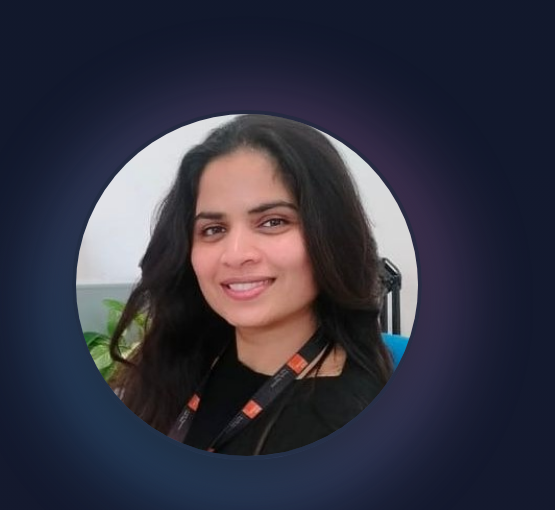
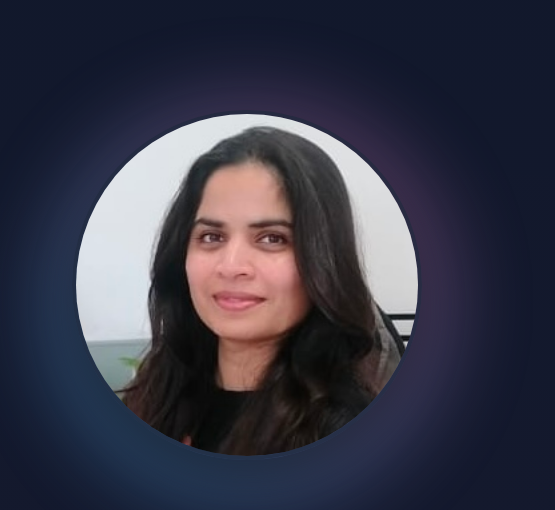
Before and after one commit to sanianayab/sanianayab.github.io, a plain HTML site: page index.html in a window 1280 px wide. Shown: the part 155-665 px from the top of the page, 725-1280 px from the left. Drawn offline with Linux system fonts and the light colour scheme.

Commit message:
Update index.html

```diff
--- a/index.html
+++ b/index.html
@@ -51,7 +51,7 @@
                 </div>
             </div>
             <div class="hero-img">
-                <img src="../images/sn1.jpeg" alt="Sania Nayab Profile Picture">
+                <img src="../images/sn2.png" alt="Sania Nayab Profile Picture">
             </div>
         </div>
     </header>
```
